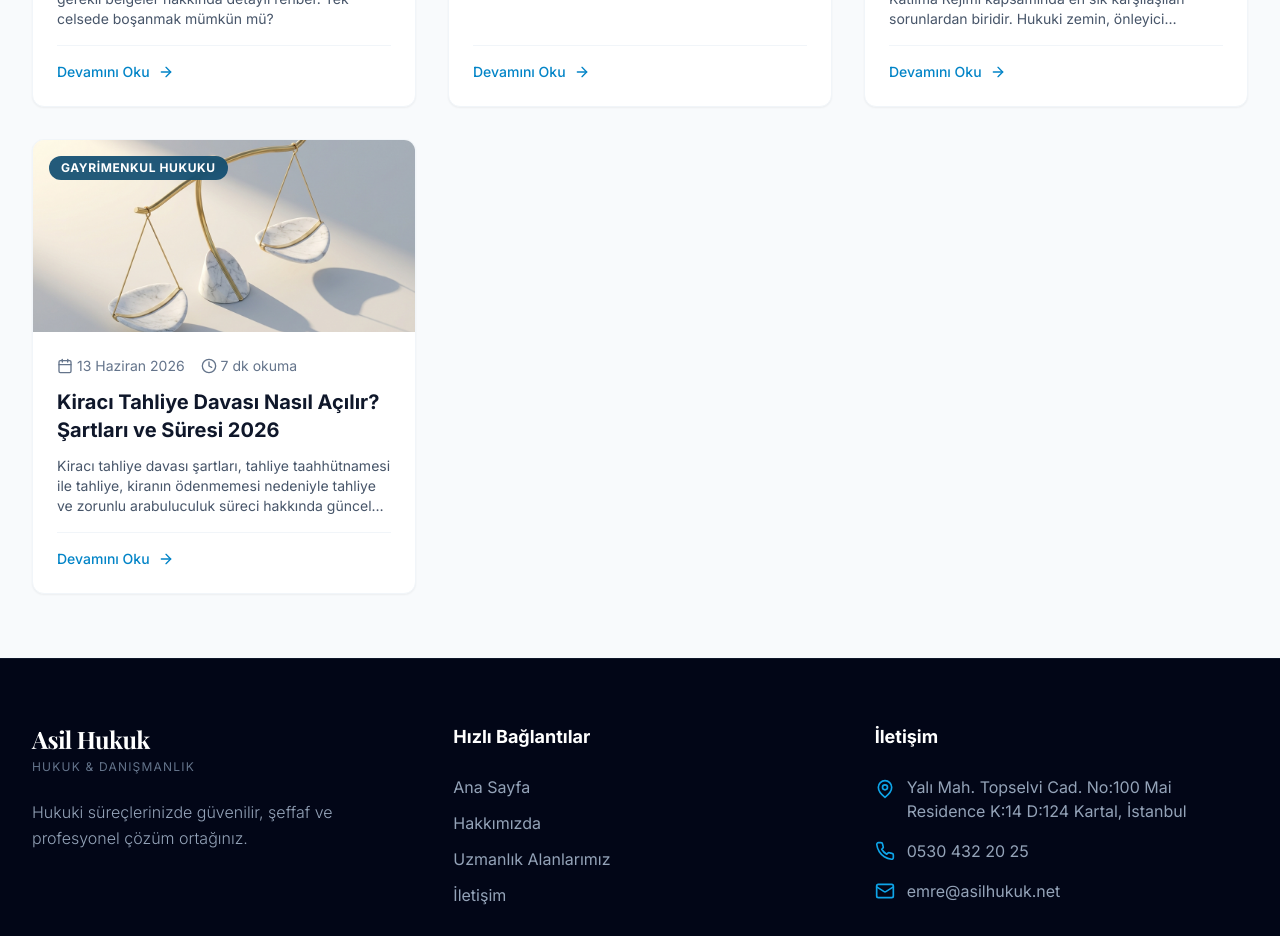
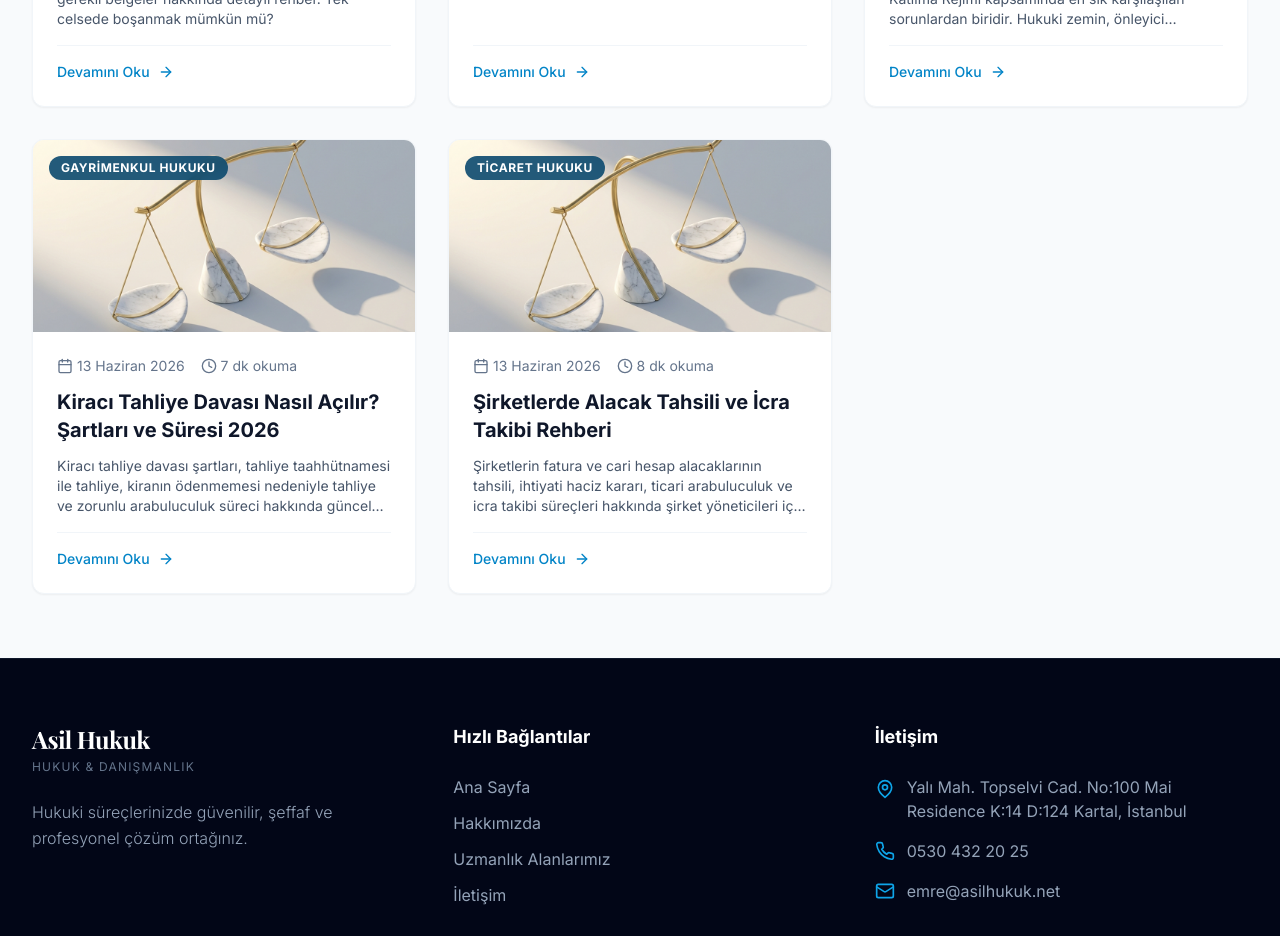
Before and after one commit to avedurmus/asil-hukuk-web, a Next.js app: page /blog in a window 1280 px wide. Shown: the part 780-1716 px from the top of the page. Built offline with nearby package versions, Linux system fonts and the light colour scheme; a web font is replaced by a local one.

Commit message:
feat: add B2B debt collection and execution proceedings guide for companies

```diff
--- a/app/blog/[slug]/page.tsx
+++ b/app/blog/[slug]/page.tsx
@@ -45,7 +45,7 @@ export default function BlogPostPage({ params }: Props) {
         "headline": post.title,
         "description": post.excerpt,
         "image": `https://asilhukuk.net${post.imageUrl}`,
-        "datePublished": post.id === "kiraci-tahliye-davasi-sartlari-suresi" ? "2026-06-13" : post.id === "bosanma-surecinde-mal-kacirma" ? "2026-01-07" : post.id === "ise-iade-davasi-sartlari" ? "2024-12-20" : "2024-12-27",
+        "datePublished": post.id === "kiraci-tahliye-davasi-sartlari-suresi" ? "2026-06-13" : post.id === "sirketlerde-alacak-tahsili-ve-icra-takibi" ? "2026-06-13" : post.id === "bosanma-surecinde-mal-kacirma" ? "2026-01-07" : post.id === "ise-iade-davasi-sartlari" ? "2024-12-20" : "2024-12-27",
         "author": {
             "@type": "Person",
             "name": "Av. Emre Durmuş",
--- a/data/blogPosts.ts
+++ b/data/blogPosts.ts
@@ -250,5 +250,103 @@ export const blogPosts: BlogPost[] = [
 
             <p><em>Uyarı: Bu makaledeki bilgiler genel bilgilendirme amaçlı olup yasal danışmanlık yerine geçmez. Kira hukuku süreleri ve usul kuralları çok sıkı olan bir alandır; hak kaybına uğramamak adına bir avukata danışmanız önerilir.</em></p>
         `
+    },
+    {
+        id: "sirketlerde-alacak-tahsili-ve-icra-takibi",
+        title: "Şirketlerde Alacak Tahsili ve İcra Takibi Rehberi",
+        excerpt: "Şirketlerin fatura ve cari hesap alacaklarının tahsili, ihtiyati haciz kararı, ticari arabuluculuk ve icra takibi süreçleri hakkında şirket yöneticileri için yasal rehber.",
+        date: "13 Haziran 2026",
+        readTime: "8 dk okuma",
+        category: "Ticaret Hukuku",
+        imageUrl: "/images/justice-symbol.png",
+        content: `
+            <p>Ticari hayatta nakit akışının düzenli sağlanması, şirketlerin sürdürülebilirliği açısından hayati öneme sahiptir. Ancak mal teslimi veya hizmet ifasına rağmen zamanında ödenmeyen faturalar, cari hesap alacakları ve karşılıksız çek/senetler şirketleri ciddi finansal dar boğazlara sürükleyebilir. Bu gibi durumlarda, yasal süreçlerin hızlı ve doğru işletilmesi alacağın tahsil kabiliyetini doğrudan belirler.</p>
+
+            <p>Bu rehberimizde, şirketlerin ticari alacaklarını tahsil ederken kullanabileceği hukuki mekanizmaları, icra takibi yöntemlerini ve **ihtiyati haciz** gibi koruyucu önlemleri şirket yöneticileri için sadeleştirerek ele alacağız.</p>
+
+            <hr class="my-6 border-gray-200" />
+
+            <h3>1. Ticari Alacak Türleri ve Belgelendirme</h3>
+            <p>Bir icra takibinin başarıya ulaşmasındaki en önemli unsur alacağın belgelendirilmesidir. Şirketlerin en sık karşılaştığı alacak türleri şunlardır:</p>
+            <ul>
+                <li><strong>Fatura ve Cari Hesap Alacakları:</strong> Satılan mal veya verilen hizmet karşılığında düzenlenen faturaya ve taraflar arasındaki cari hesap ekstresine dayanan alacaklardır. Faturaya 8 gün içinde itiraz edilmemesi, içeriğinin kabul edildiği anlamına gelir (TTK m. 21/2).</li>
+                <li><strong>Kambiyo Senetleri (Çek, Senet/Bono):</strong> Ticari işlemlerde en güçlü güvencelerden biridir. Kambiyo senetlerine dayalı icra takipleri, normal takiplere göre çok daha hızlı sonuçlanır.</li>
+                <li><strong>Sözleşmeye Dayalı Alacaklar:</strong> İki şirket arasında imzalanmış, teslim ve ödeme vadelerini belirten yazılı sözleşmelerdir.</li>
+            </ul>
+
+            <h3>2. Alacak Tahsilinde Hızlı Çözüm: İhtiyati Haciz Kararı</h3>
+            <p>Borçlunun mallarını kaçırmasını veya gizlemesini önlemek amacıyla, henüz icra takibi kesinleşmeden önce mahkemeden alınan geçici hukuki koruma kararına **İhtiyati Haciz** denir.</p>
+            <p>Şirketlerin alacaklarını garanti altına alması için en etkili hukuki yoldur. İhtiyati haciz kararı alabilmek için:</p>
+            <ul>
+                <li>Alacağın vadesinin gelmiş (muaccel) olması,</li>
+                <li>Alacağın bir rehinle teminat altına alınmamış olması,</li>
+                <li>Alacağın varlığına dair mahkemeye yaklaşık bir ispat sunulması (fatura, sevk irsaliyesi, sözleşme vb.) gerekir.</li>
+            </ul>
+            <p>Karar alındıktan sonra 10 gün içinde icra dairesine başvurularak borçlunun banka hesaplarına, araçlarına ve tapularına **anında fiili veya kaydi haciz** uygulanır. Bu durum, borçlu şirketi anlaşma masasına oturmaya zorlayan en büyük kozdur.</p>
+
+            <hr class="my-6 border-gray-200" />
+
+            <h3>3. İcra Takip Yolları ve İtiraz Süreçleri</h3>
+            <p>Şirketler alacakları için temelde iki farklı icra takibi yolu seçebilir:</p>
+
+            <h4>A. Genel Haciz Yoluyla İlamsız Takip</h4>
+            <p>Herhangi bir mahkeme kararı veya kambiyo senedi olmadan, sadece fatura veya sözleşmeye dayanarak (hatta belgesiz olarak bile) açılabilen takip türüdür.
+            Borçluya ödeme emri gönderilir. **Borçlunun ödeme emrine 7 gün içinde itiraz etme hakkı vardır.** İtiraz edildiği anda icra takibi durur.</p>
+
+            <h4>B. Kambiyo Senetlerine Özgü Haciz Yolu</h4>
+            <p>Alacağın çek veya bonoya (senet) dayanması durumunda açılır. Borçlunun itiraz süresi **5 gündür** ve itiraz etmek takibi kendiliğinden durdurmaz (satışı durdurur). İtiraz ancak İcra Mahkemesine yapılabilir.</p>
+
+            <div class="bg-amber-50 border-l-4 border-amber-500 p-4 rounded-r-lg my-6">
+                <p className="text-amber-800 text-sm md:text-base">
+                    <strong>Kritik Uyarı:</strong> İlamsız icra takiplerinde borçlu şirketin kötü niyetli olarak borca itiraz etmesi durumunda, alacaklı şirket **İtirazın İptali Davası** açmalıdır. Mahkeme alacaklıyı haklı bulursa, borçlu şirket alacağın yanı sıra en az **%20 oranında İcra İnkar Tazminatı** ödemeye mahkum edilir.
+                </p>
+            </div>
+
+            <h3>4. Zorunlu Ticari Arabuluculuk Süreci</h3>
+            <p>Türk Ticaret Kanunu (TTK m. 5/A) uyarınca, konusu bir miktar paranın ödenmesi olan ticari uyuşmazlıklarda dava açmadan önce **arabuluculuk sürecinin tamamlanmış olması dava şartıdır.**</p>
+            <p>İcra takibine itiraz edilmesi sonucu açılacak İtirazın İptali davalarından önce de ticari arabulucuya başvurulması zorunludur. Arabuluculuk aşamasında anlaşma sağlanırsa düzenlenen tutanak mahkeme ilamı hükmündedir ve doğrudan icra edilebilir.</p>
+
+            <h3>Özet Tablo: Ticari Alacak Yönetim Adımları</h3>
+            <div class="overflow-x-auto my-6">
+                <table class="w-full text-sm text-left text-gray-600 border border-gray-200">
+                    <thead class="text-xs text-gray-700 uppercase bg-gray-50">
+                        <tr>
+                            <th scope="col" class="px-6 py-3 border-r border-b">Aşama</th>
+                            <th scope="col" class="px-6 py-3 border-r border-b">Yapılacak İşlem</th>
+                            <th scope="col" class="px-6 py-3 border-b">Hukuki Sonuç</th>
+                        </tr>
+                    </thead>
+                    <tbody>
+                        <tr class="bg-white border-b">
+                            <td class="px-6 py-4 font-medium text-gray-900 whitespace-nowrap border-r">1. Adım</td>
+                            <td class="px-6 py-4 border-r">Faturanın Karşı Tarafa Tebliği & Cari Hesap Mutabakatı</td>
+                            <td class="px-6 py-4">8 günlük itiraz süresi başlar, alacak kesinleşir.</td>
+                        </tr>
+                        <tr class="bg-white border-b">
+                            <td class="px-6 py-4 font-medium text-gray-900 whitespace-nowrap border-r">2. Adım</td>
+                            <td class="px-6 py-4 border-r">Asliye Ticaret Mahkemesinden İhtiyati Haciz Talebi</td>
+                            <td class="px-6 py-4">Dava açılmadan borçlunun mal kaçırması engellenir.</td>
+                        </tr>
+                        <tr class="bg-white border-b">
+                            <td class="px-6 py-4 font-medium text-gray-900 whitespace-nowrap border-r">3. Adım</td>
+                            <td class="px-6 py-4 border-r">İlamsız İcra Takibinin Başlatılması</td>
+                            <td class="px-6 py-4">Borçluya 7 günlük ödeme/itiraz süresi verilir.</td>
+                        </tr>
+                        <tr class="bg-white border-b">
+                            <td class="px-6 py-4 font-medium text-gray-900 whitespace-nowrap border-r">4. Adım</td>
+                            <td class="px-6 py-4 border-r">Borçlu İtiraz Ederse: Ticari Arabuluculuğa Başvuru</td>
+                            <td class="px-6 py-4">Dava şartı yerine getirilir, anlaşma aranır.</td>
+                        </tr>
+                        <tr class="bg-white">
+                            <td class="px-6 py-4 font-medium text-gray-900 whitespace-nowrap border-r">5. Adım</td>
+                            <td class="px-6 py-4 border-r">Anlaşamama Halinde: İtirazın İptali Davası</td>
+                            <td class="px-6 py-4">Borç kesinleşir, haciz işlemleri devam eder + %20 tazminat alınır.</td>
+                        </tr>
+                    </tbody>
+                </table>
+            </div>
+
+            <p><em>Not: Şirketlerin alacak takipleri yüksek meblağlar içerdiğinden, usul hataları alacağın tamamen tahsil edilemez hale gelmesine sebep olabilir. Sürecin başından itibaren uzman bir ticaret ve icra avukatı ile çalışılması firmanızın finansal güvenliği için elzemdir.</em></p>
+        `
     }
 ];
```
